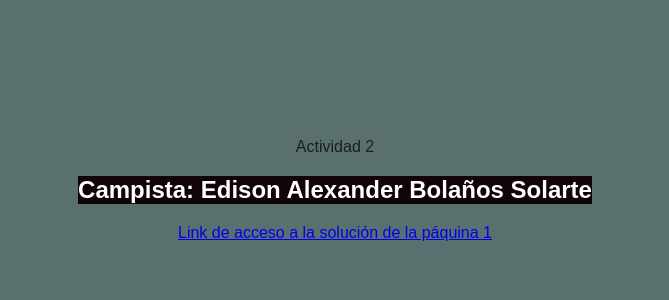
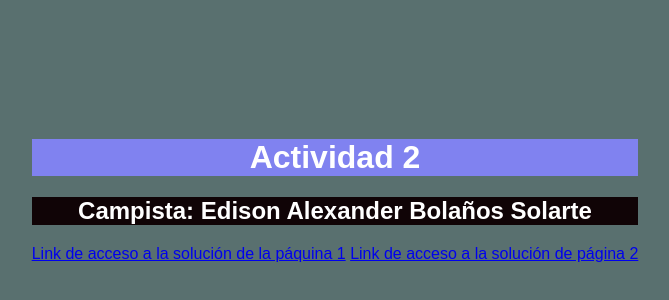
Before and after one commit to AlexanderBolanos-tech/Analisis_acti2_bd_titanic, a plain HTML site: page index.html in a window 1280 px wide. Shown: the part 218-518 px from the top of the page, without its empty margins (305-974 px from the left). Drawn offline with Linux system fonts and the light colour scheme.

Commit message:
Abordamos la página 2

```diff
--- a/index.html
+++ b/index.html
@@ -7,9 +7,10 @@
     <link rel="stylesheet" href="style.css">
 </head>
 <body>
-    <div class="center"
+    <div class="center">
     <h1>Actividad 2</h1>
     <h2>Campista: Edison Alexander Bolaños Solarte</h2>
     <a href="https://docs.google.com/document/d/1SaXWjQe_bwgYBqUKVXuI_m9xbIkma9o8/edit?usp=sharing&ouid=115871498084768224307&rtpof=true&sd=true" target="_blank">Link de acceso a la solución de la páquina 1</a>
+    <a href="https://docs.google.com/document/d/1TmfUHsaWMBeUKENYvXmoxAYAEnnSZ2E-/edit?usp=sharing&ouid=115871498084768224307&rtpof=true&sd=true" target="_blank">Link de acceso a la solución de página 2</a>
 </body>
 </html>
```
